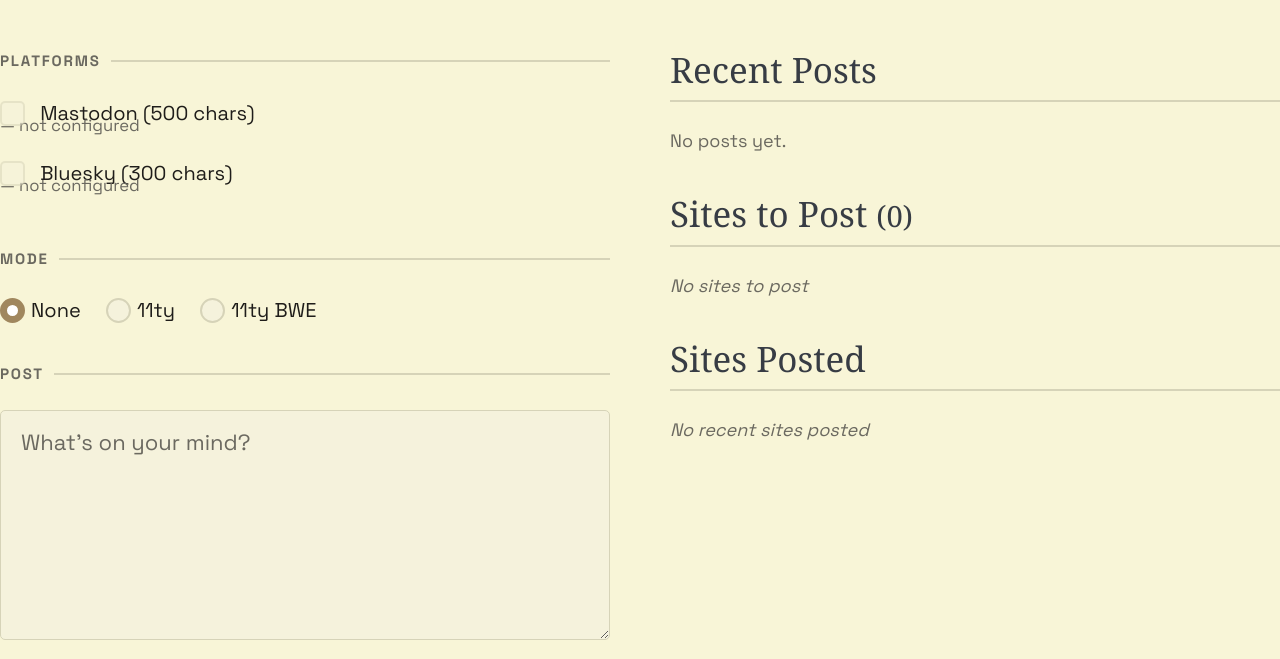
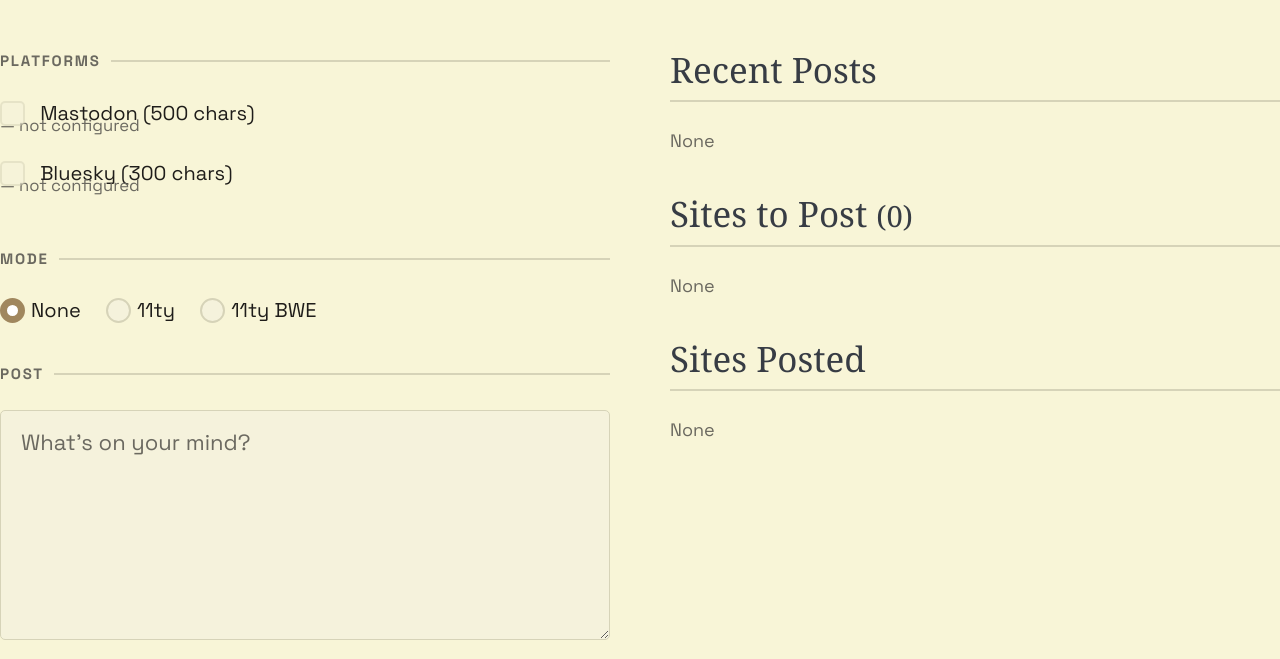
Before and after one commit to bobmonsour/social-posting, a Flask app: page / in a window 1280 px wide. Shown: the part 144-803 px from the top of the page. Run offline with Flask 3, Linux system fonts and the light colour scheme; some libraries are stand-ins or nearby versions; some web fonts are replaced.

Commit message:
Sidebar styling: unified issue count font, standardized empty states
Match issue count numbers to body font, add spacing after colons,
and change empty-state messages to "None" across all sidebar sections.

Co-Authored-By: Claude Opus 4.6 <noreply@anthropic.com>

```diff
--- a/static/css/style.css
+++ b/static/css/style.css
@@ -760,7 +760,6 @@ label:has(#cb-bluesky) {
 
 .issue-count-num {
     color: var(--pico-primary);
-    font-family: var(--font-display);
     font-size: 1.35rem;
     font-weight: 400;
 }
--- a/templates/compose.html
+++ b/templates/compose.html
@@ -176,10 +176,10 @@
         </span>
     </div>
     <div class="issue-counts">
-        <span>Blog Posts: <span class="issue-count-num">{{ issue_counts.blog_posts }}</span></span>
-        <span>Sites: <span class="issue-count-num">{{ issue_counts.sites }}</span></span>
-        <span>Releases: <span class="issue-count-num">{{ issue_counts.releases }}</span></span>
-        <span>Starters: <span class="issue-count-num">{{ issue_counts.starters }}</span></span>
+        <span>Blog Posts:&nbsp; <span class="issue-count-num">{{ issue_counts.blog_posts }}</span></span>
+        <span>Sites:&nbsp; <span class="issue-count-num">{{ issue_counts.sites }}</span></span>
+        <span>Releases:&nbsp; <span class="issue-count-num">{{ issue_counts.releases }}</span></span>
+        <span>Starters:&nbsp; <span class="issue-count-num">{{ issue_counts.starters }}</span></span>
     </div>
 </aside>
 {% endif %}
@@ -220,7 +220,7 @@
         </div>
         {% endfor %}
     {% else %}
-        <p class="muted">No posts yet.</p>
+        <p class="muted">None</p>
     {% endif %}
 </aside>
 
@@ -238,7 +238,7 @@
         </p>
         {% endfor %}
     {% else %}
-        <p class="muted"><em>No sites to post</em></p>
+        <p class="muted">None</p>
     {% endif %}
 </aside>
 
@@ -259,7 +259,7 @@
         </div>
         {% endfor %}
     {% else %}
-        <p class="muted"><em>No recent sites posted</em></p>
+        <p class="muted">None</p>
     {% endif %}
 </aside>
 </div>
```
